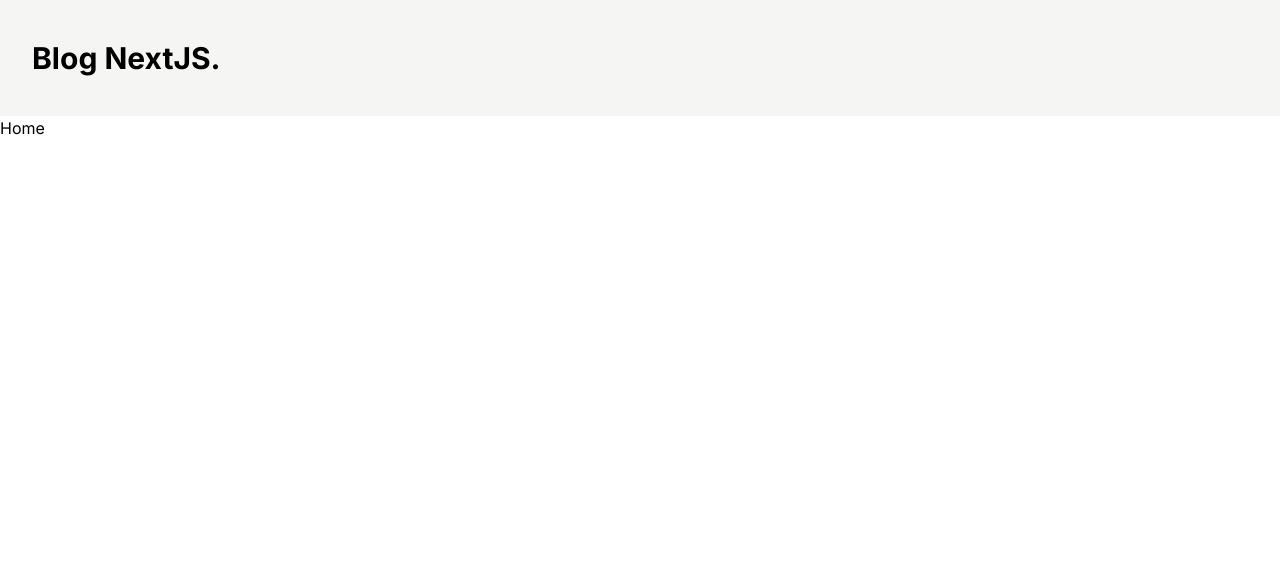
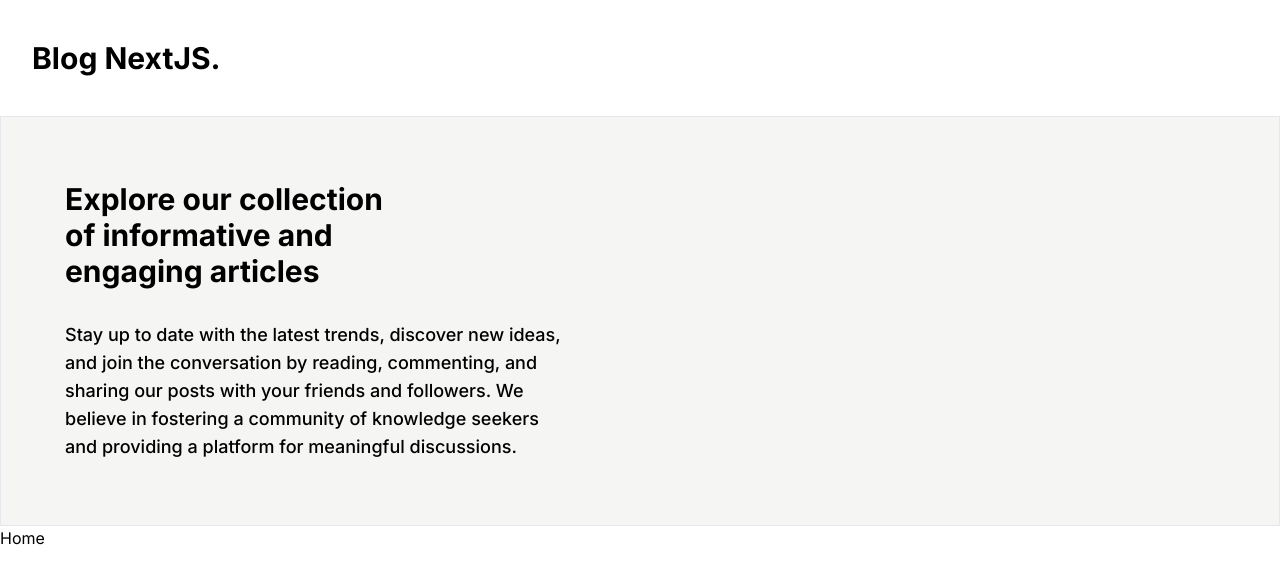
Before and after one commit to stefanpython/blog-fullstack-nextjs, a Next.js app: page / in a window 1280 px wide. Shown: the top 584 px of the page. Built offline with nearby package versions, Linux system fonts and the light colour scheme.

Commit message:
Create description component

```diff
--- a/app/page.tsx
+++ b/app/page.tsx
@@ -1,7 +1,10 @@
+import Description from "@/components/Description";
+
 export default function Home() {
   return (
     // className="flex min-h-screen flex-col items-center justify-between p-24"
     <main>
+      <Description />
       <h1>Home</h1>
     </main>
   );
--- /dev/null
+++ b/components/Description.tsx
@@ -0,0 +1,17 @@
+import React from "react";
+
+export default function Description() {
+  return (
+    <div className="flex flex-col bg-stone-100  border p-16">
+      <h1 className="flex w-80 text-3xl pb-8 font-bold">
+        Explore our collection of informative and engaging articles
+      </h1>
+      <p className="flex max-w-[500px] text-lg font-medium">
+        Stay up to date with the latest trends, discover new ideas, and join the
+        conversation by reading, commenting, and sharing our posts with your
+        friends and followers. We believe in fostering a community of knowledge
+        seekers and providing a platform for meaningful discussions.
+      </p>
+    </div>
+  );
+}
--- a/components/Navbar.tsx
+++ b/components/Navbar.tsx
@@ -2,7 +2,7 @@
 
 export default function Navbar() {
   return (
-    <nav className="flex justify-between items-center bg-stone-100 px-8 py-10">
+    <nav className="flex justify-between items-center px-8 py-10">
       <Link className="text-black font-bold text-3xl" href={"/"}>
         Blog NextJS.
       </Link>
```
